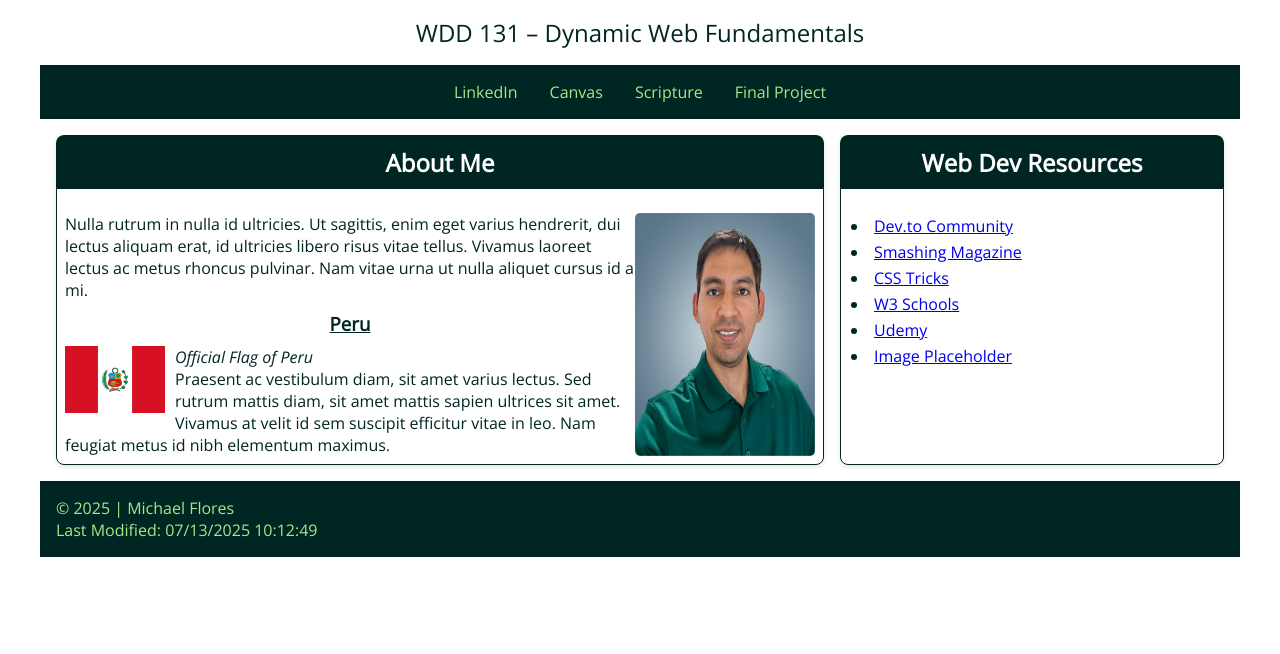
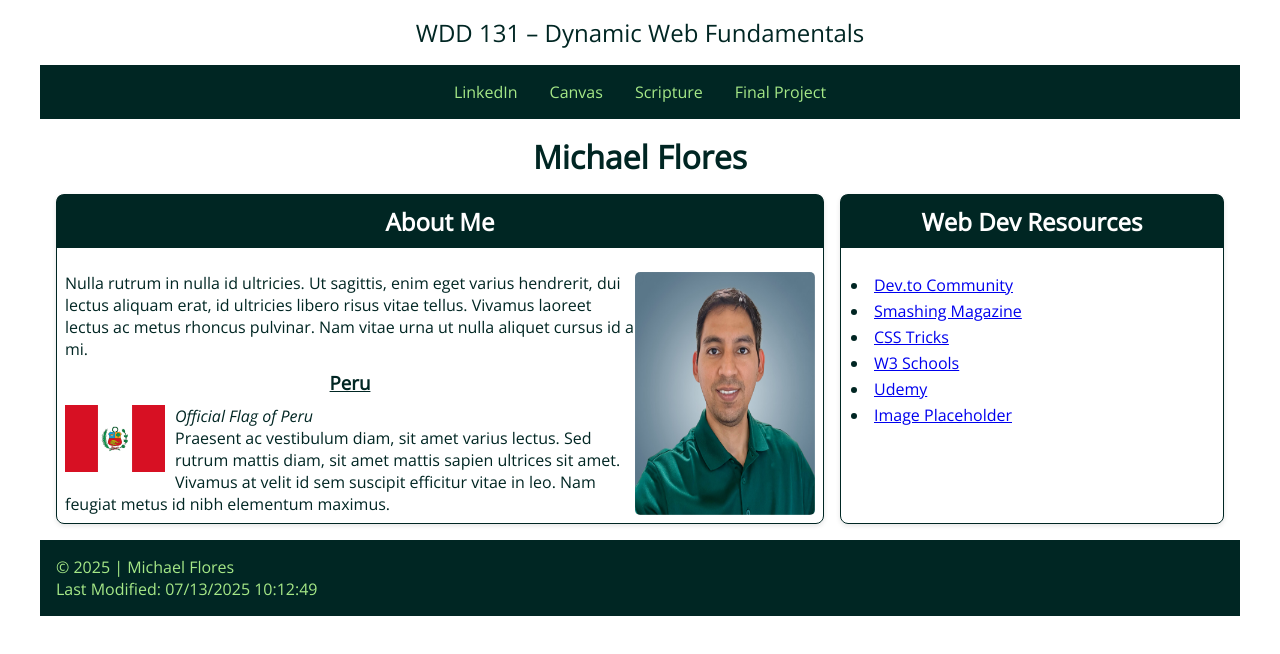
Before and after one commit to Dekartmc/wdd131, a plain HTML site: page index.html in a window 1280 px wide. Drawn offline with nearby package versions, Linux system fonts and the light colour scheme.

Commit message:
W01_Update_2

```diff
--- a/index.html
+++ b/index.html
@@ -27,6 +27,7 @@
     </header>
     <!-- Main -->
     <main>
+      <h1>Michael Flores</h1>
       <section class="card">
         <h2>About Me</h2>
         <div class="about-grid">
--- a/styles/base.css
+++ b/styles/base.css
@@ -61,6 +61,7 @@ main {
 }
 main h1 {
   text-align: center;
+  grid-column: 1 / span 2;
 }
 
 .card {
```
